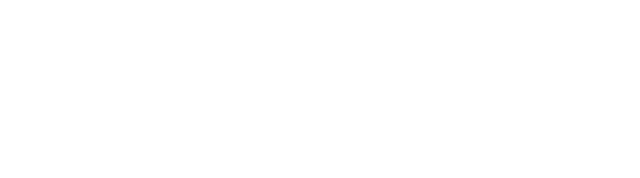
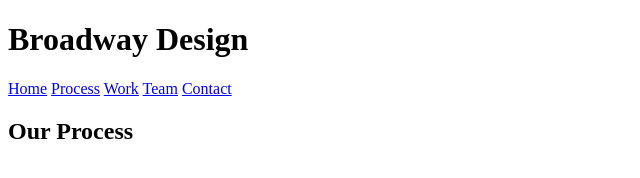
Before and after one commit to cbrosser/broadway, a plain HTML site: page index.html in a window 1280 px wide. Shown: the whole page, without its empty margins (0-640 px from the left). Drawn offline with Linux system fonts and the light colour scheme.

Commit message:
Add navigation pane and page divisions

```diff
--- a/index.html
+++ b/index.html
@@ -5,6 +5,27 @@
     <link href="./resources/css/style.css" type="text/css" rel="stylesheet">
   </head>
   <body>
+    <div id="home">
+      <h1>Broadway Design</h1>
+      <nav>
+        <a href="#home">Home</a>
+        <a href="#process">Process</a>
+        <a href="#work">Work</a>
+        <a href="#team">Team</a>
+        <a href="#contact">Contact</a>
+      </nav>
+    </div>
+    <div id="process">
+      <h2>Our Process</h2>
+    </div>
+    <div id="work">
 
+    </div>
+    <div id="team">
+
+    </div>
+    <div id="contact">
+
+    </div>
   </body>
 </html>
```
